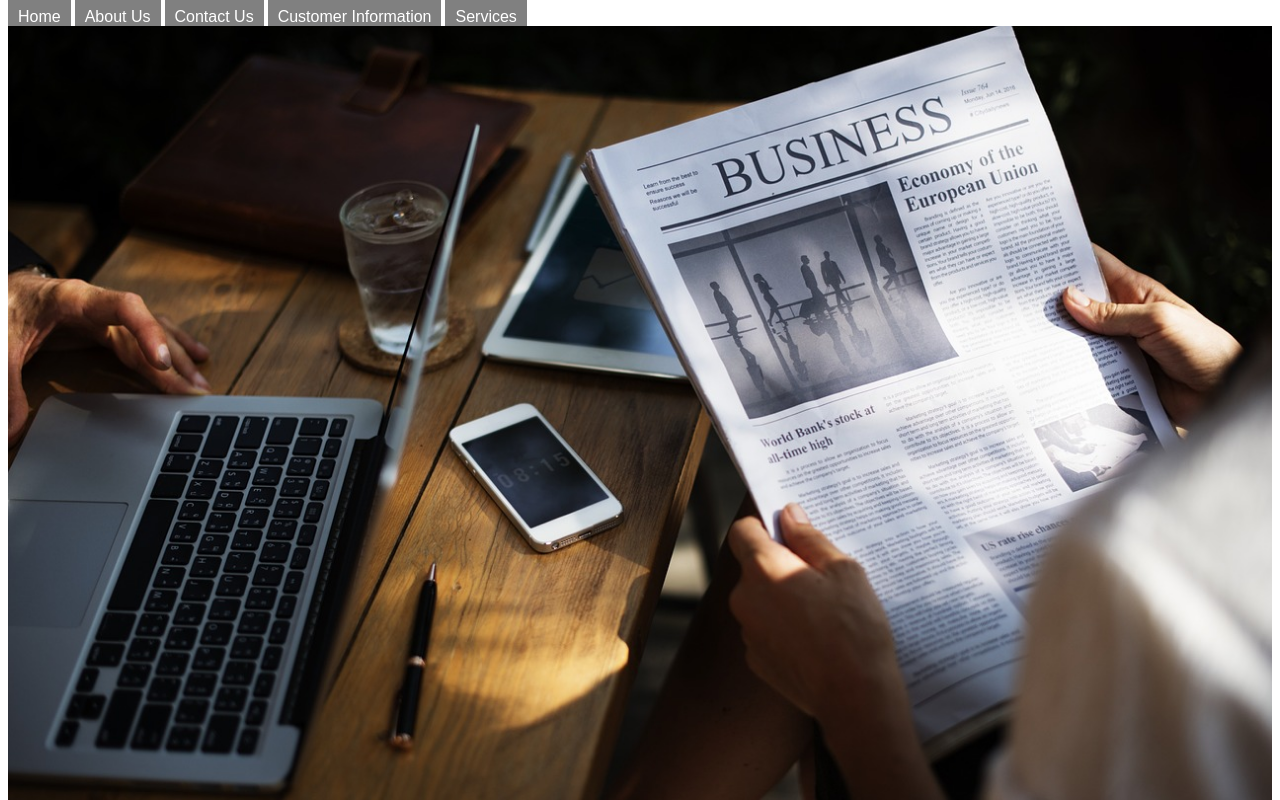
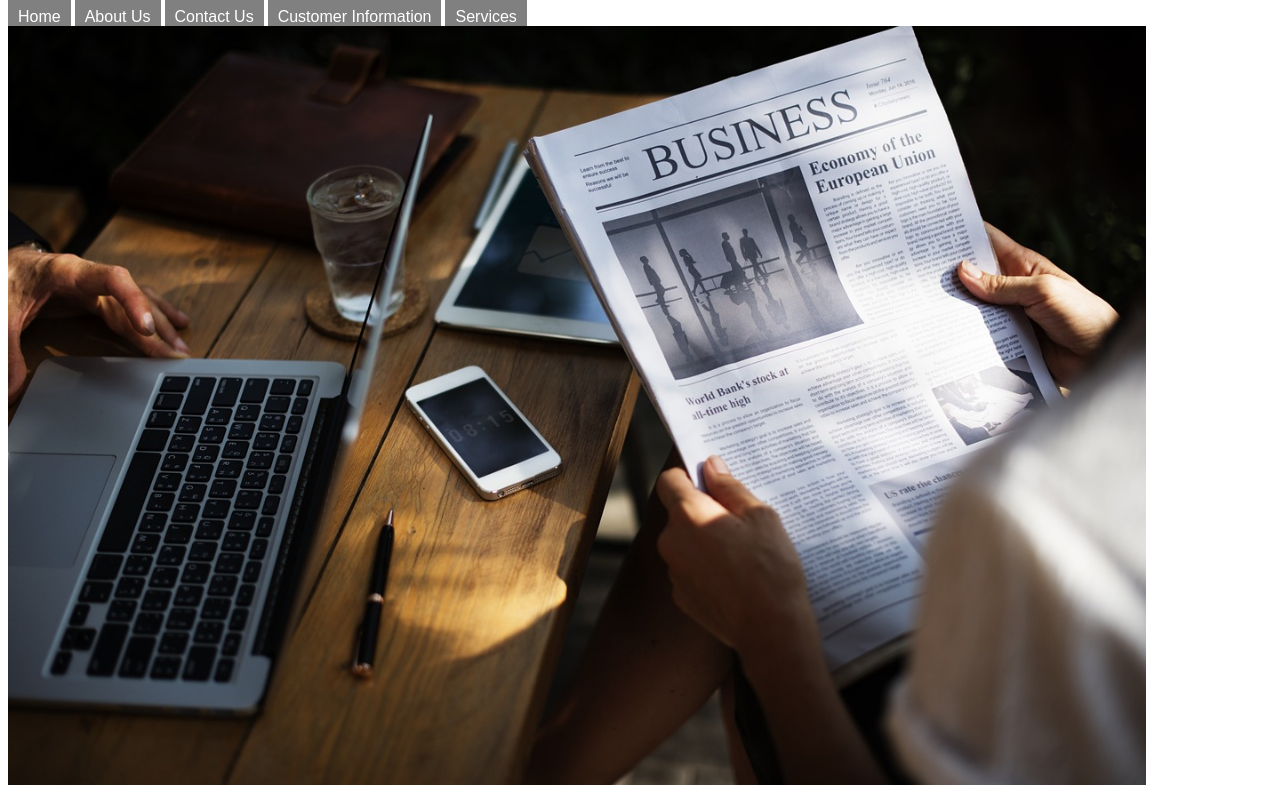
Before and after one commit to sphasgubudu5-collab/sguinternetsolutions, a plain HTML site: page index.html in a window 1280 px wide. Shown: the top 800 px of the page. Drawn offline with Linux system fonts and the light colour scheme.

Commit message:
Update index.html
changes in width from 100% to 90%

```diff
--- a/index.html
+++ b/index.html
@@ -14,7 +14,8 @@
 
 
 
-<img src ="images/rawpixelcup.jpg" width="100%"/>
+<img src ="images/rawpixelcup.jpg" width="90%"/>
+
 <h1>Welcome to Sgu Internet Solutions
 
 Your local internet café for fast, reliable and affordable internet access.</h1>
@@ -49,5 +50,6 @@ Visit Sgu Internet Solutions and get connected today.</p>
 <img src="images/yamu jay.jpg"width=50%/> <img src="images/startupstockphotosstartup.jpg"width=30%/>
 <img src="images/deltaworks-iot part 2.1.jpg"width=50%/> <img src="images/geralt-monitor-part 2.2.jpg"width=30%/>
  I added two new images under the index.html
+ I changed the width of the first picture on home page from 100% to 90%
 </body>
 </html>
```
